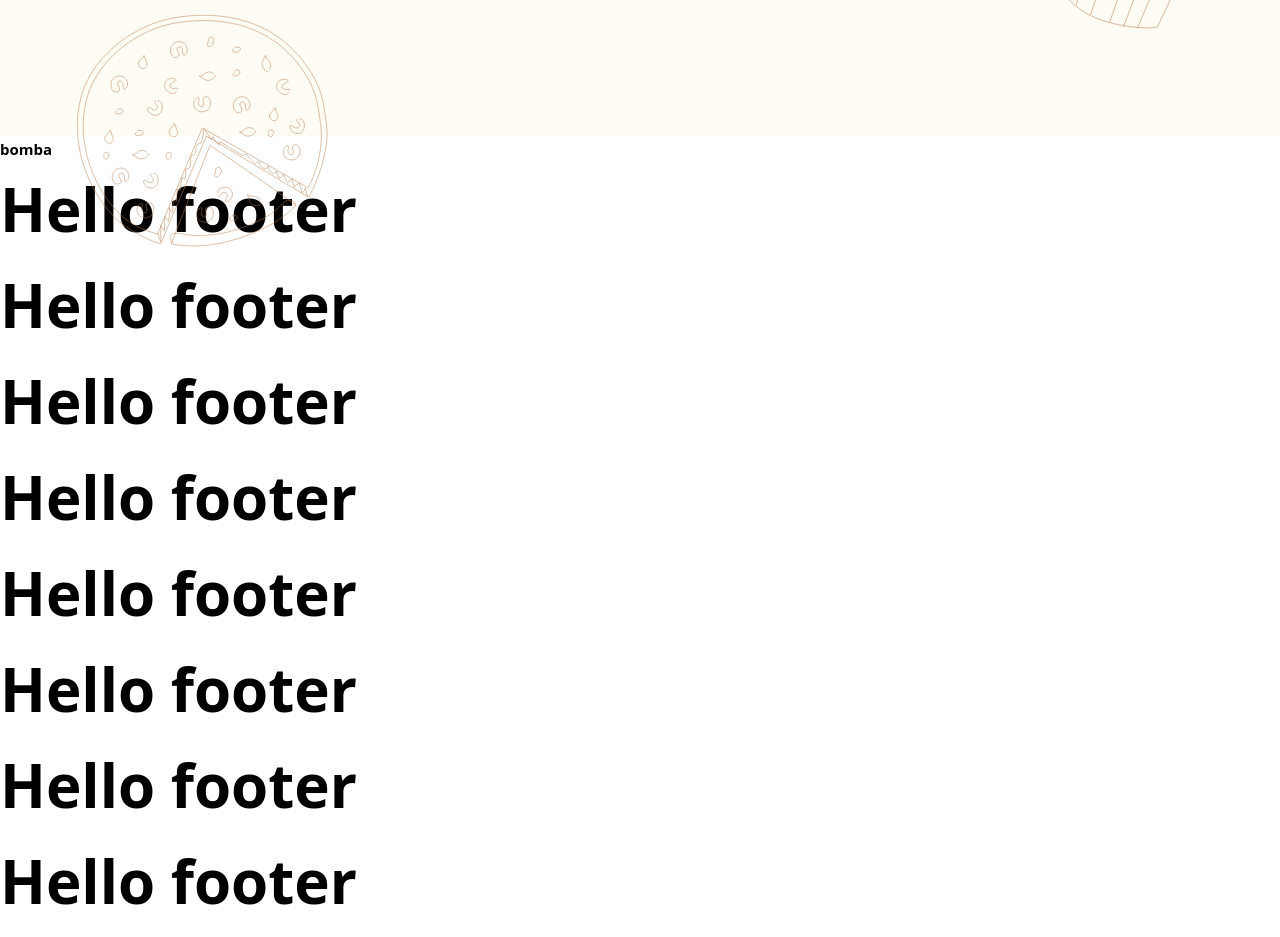
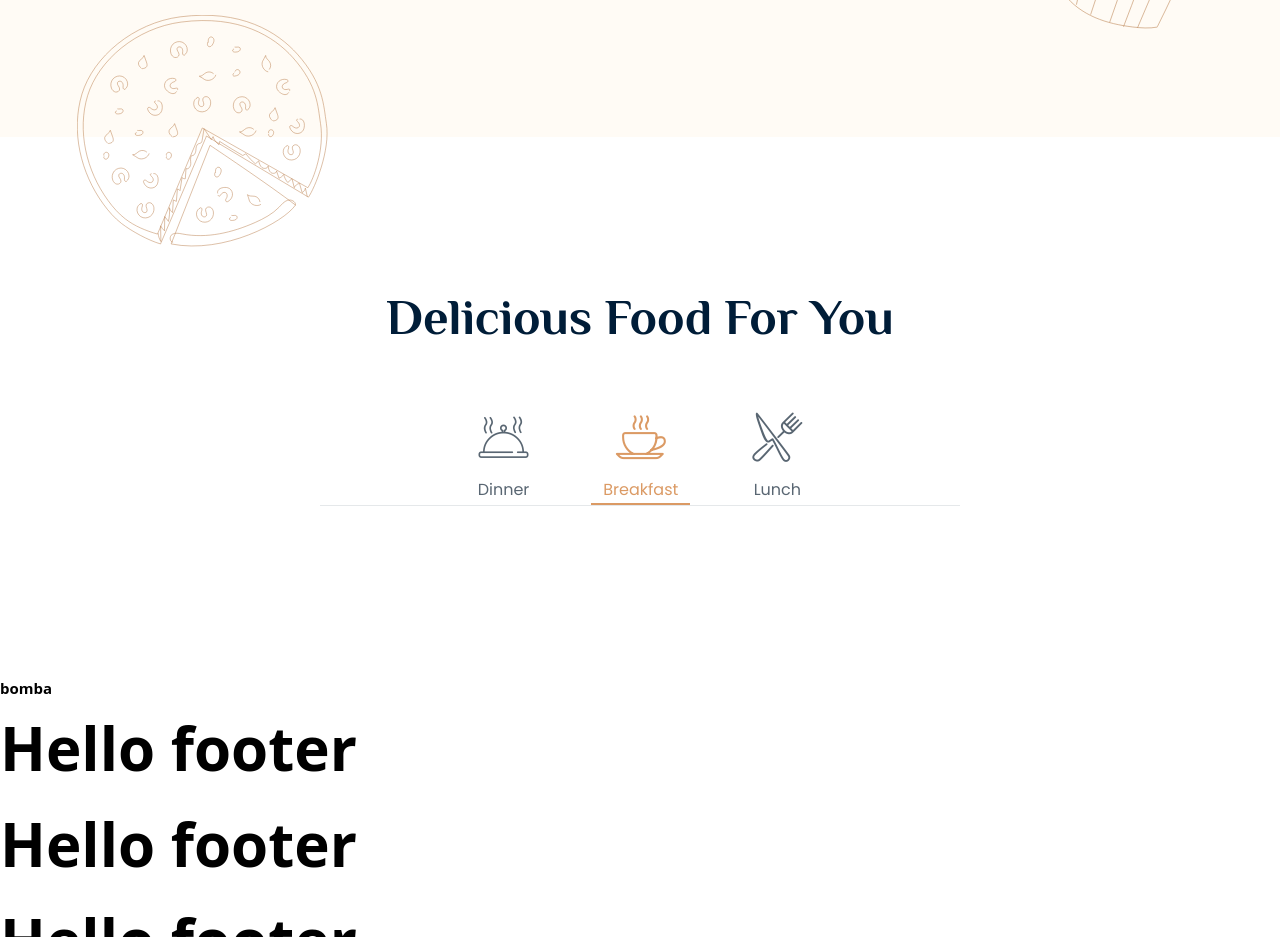
Before and after one commit to madscream69/resta, a website: page app/index.html in a window 1280 px wide. Shown: the part 1780-2717 px from the top of the page. Drawn offline with Linux system fonts and the light colour scheme; files whose address does not match are found by name.

Commit message:
start delicious section

```diff
--- a/app/index.html
+++ b/app/index.html
@@ -107,6 +107,42 @@
         <img src="../images/icon/3.png" alt="keks">
     </div>
 </div>
+<div class="delicious">
+    <div class="container-column">
+        <h3>Delicious Food For You</h3>
+        <div class="choose-menu">
+            <ul>
+                <li>
+                    <a href="#" class="nav-menu ">
+                        <div class="icon">
+                            <i class="flaticon-lunch"></i>
+                        </div>
+                        <h4>Dinner</h4>
+                    </a>
+                </li>
+                <li>
+                    <a href="#" class="nav-menu active">
+                        <div class="icon">
+                            <i class="flaticon-food"></i>
+                        </div>
+                        <h4>Breakfast</h4>
+                    </a>
+                </li>
+                <li>
+                    <a href="#" class="nav-menu">
+                        <div class="icon">
+                            <i class="flaticon-kitchen"></i>
+                        </div>
+                        <h4>Lunch</h4>
+                    </a>
+                </li>
+            </ul>
+        </div>
+        <div class="menu">
+
+        </div>
+    </div>
+</div>
 <main><h2>bomba</h2></main>
 <body>
     <h1>Hello footer</h1>
--- a/app/scss/_base.scss
+++ b/app/scss/_base.scss
@@ -32,3 +32,25 @@ a{
 h1{
   font-size: 6rem;
 }
+
+@font-face {
+  font-family: "Flaticon";
+  src: url("../fonts/Flaticon.eot");
+  src: url("../fonts/Flaticon.eot?#iefix") format("embedded-opentype"),
+       url("../fonts/Flaticon.woff2") format("woff2"),
+       url("../fonts/Flaticon.woff") format("woff"),
+       url("../fonts/Flaticon.ttf") format("truetype"),
+       url("../fonts/Flaticon.svg#Flaticon") format("svg");
+  font-weight: normal;
+  font-style: normal;
+}
+
+[class^="flaticon-"]:before, [class*=" flaticon-"]:before,
+[class^="flaticon-"]:after, [class*=" flaticon-"]:after {
+  font-family: Flaticon;
+font-style: normal;
+}
+
+.flaticon-food:before { content: "\f100"; }
+.flaticon-kitchen:before { content: "\f101"; }
+.flaticon-lunch:before { content: "\f102"; }
--- /dev/null
+++ b/app/scss/_delicious.scss
@@ -0,0 +1,80 @@
+.delicious{
+    background-color: #fff;
+    padding-top: 15rem;
+    padding-bottom: 11rem;
+
+    & h3{
+        font-size: 5rem;
+        font-family: "Philosopher", sans-serif;
+        color: #001D38;
+        line-height: 6rem;
+        font-weight: 700;
+
+        margin-bottom: 5rem;
+    }
+}
+.container-column{
+    display: flex;
+    flex-direction: column;
+    align-items: center;
+}
+
+.choose-menu{
+    border-bottom: .1rem solid #E5E8EA;
+    margin-bottom: 6rem;
+    width: 50%;
+    display: flex;
+    align-items: center;
+    justify-content: center;
+    & ul{
+        list-style: none;
+        display: flex;
+        flex-direction: row;
+
+        & li{
+            margin: 0 2.5rem;
+        }
+    }
+}
+
+.nav-menu{
+    position: relative;
+    padding: 0 1.2rem .2rem 1.2rem;
+    transition: all .3s;
+    text-align: center;
+    color: #596672;
+    display: block;
+
+    & h4{
+        margin-bottom: 0;
+        font-size: 1.6rem;
+        font-weight: 400;
+        color: inherit;
+        font-family: "Poppins", sans-serif;
+    }
+}
+
+.icon{
+
+    & i{
+        font-size: 5rem;
+        color: inherit;
+    }
+}
+
+.active{
+    color: #DB9A64;
+
+
+    &::before{
+        position: absolute;
+        left: 0;
+        bottom: 0;
+        width: 100%;
+        text-align: center;
+        height: .2rem;
+        content: '';
+        background: #DB9A64;
+
+    }
+}
--- a/app/scss/style.scss
+++ b/app/scss/style.scss
@@ -2,3 +2,4 @@
 @import "base";
 @import "swiper";
 @import "about";
+@import "delicious";
```
Also changed, not shown: app/components/delicious.html (added, +36 -0 lines), app/pages/index.html (+1 -0 lines), app/css/style.min.css.
